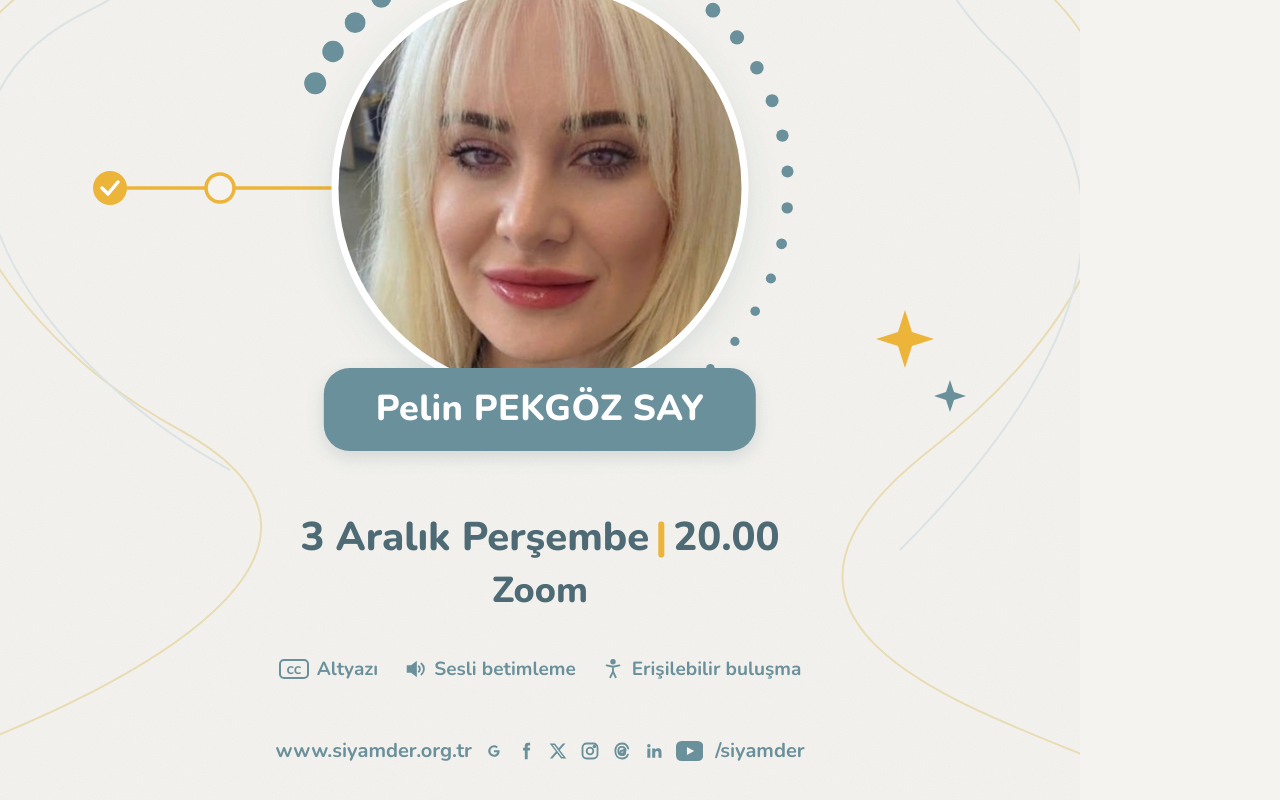
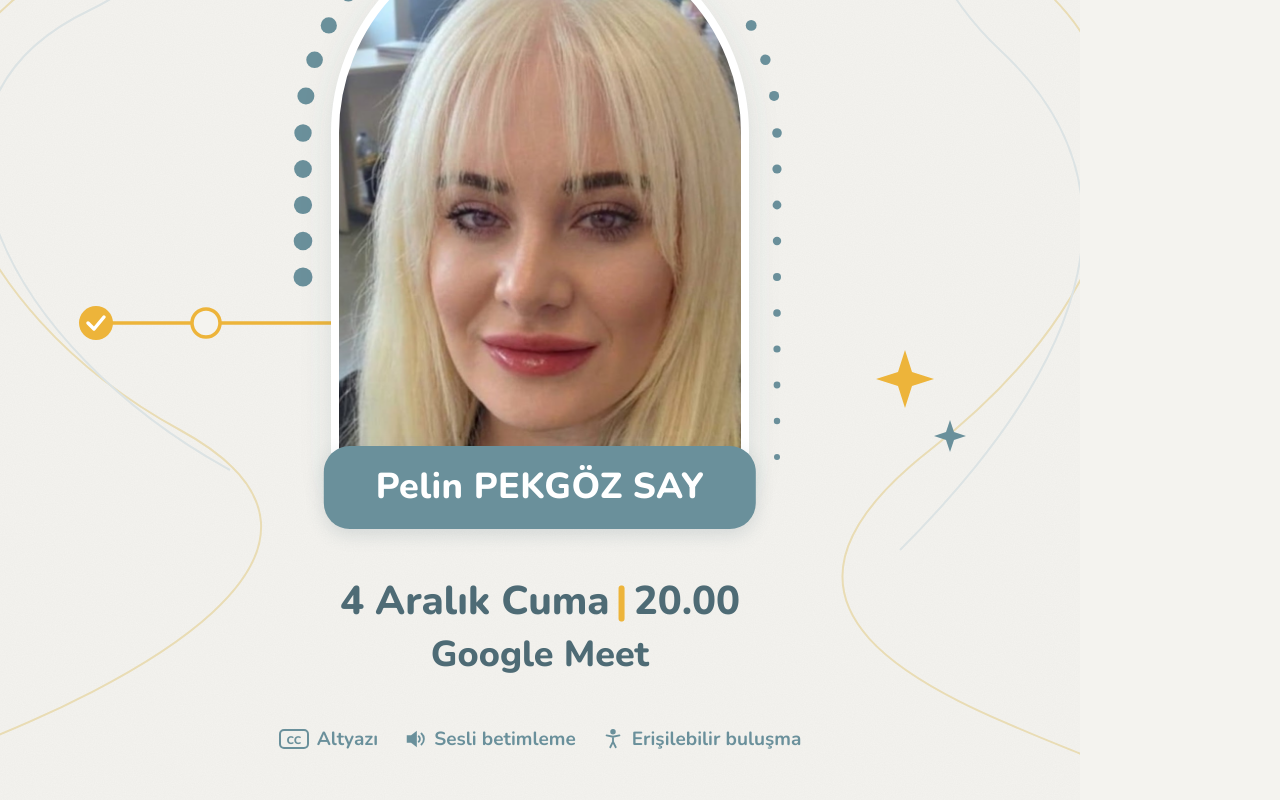
Before and after one commit to tuvanasumer56-prog/hyperframes-video, a website: page afisler/2026-12-03-engelliler-gunu/dilimizdeki-duvarlar.html in a window 1280 px wide. Shown: the part 550-1350 px from the top of the page. Drawn offline with nearby package versions, Linux system fonts and the light colour scheme.

Commit message:
Poster: 4 Aralık Cuma, Google Meet, arch photo frame, footer removed
Co-Authored-By: Claude Opus 5.5 <noreply@anthropic.com>
Claude-Session: https://claude.ai/code/session_012xReo7SfqfS81ih4SjGsQP

```diff
--- a/afisler/2026-12-03-engelliler-gunu/dilimizdeki-duvarlar.html
+++ b/afisler/2026-12-03-engelliler-gunu/dilimizdeki-duvarlar.html
@@ -42,10 +42,10 @@
   .baslik2 .y{font-weight:800;font-size:58px;color:var(--sari);letter-spacing:.01em;transform:translateX(-20px);line-height:1.1}
   .baslik2 .p{font-weight:700;font-size:32px;color:var(--petrol-koyu);letter-spacing:.02em;transform:translateX(30px);margin-top:4px}
   .cember{position:absolute;left:0;top:0}
-  .pill{top:918px;padding:16px 52px 18px}
+  .pill{top:996px;padding:16px 52px 18px}
   .pill b{font-size:36px}
-  .bilgi{top:1060px}
-  .erisim{top:1206px}
+  .bilgi{top:1124px}
+  .erisim{top:1276px}
 </style>
 </head>
 <body>
@@ -55,7 +55,7 @@
       <filter id="doku"><feTurbulence type="fractalNoise" baseFrequency=".9" numOctaves="3" seed="7"/>
         <feColorMatrix values="0 0 0 0 .3  0 0 0 0 .3  0 0 0 0 .28  0 0 0 .06 0"/></filter>
       <filter id="golge" x="-20%" y="-20%" width="140%" height="140%"><feDropShadow dx="0" dy="10" stdDeviation="16" flood-color="#4E6B75" flood-opacity=".18"/></filter>
-      <clipPath id="foto"><circle cx="540" cy="738" r="205"/></clipPath>
+      <clipPath id="foto"><path d="M335 1028 V683 A205 205 0 0 1 745 683 V1028 Z"/></clipPath>
     </defs>
     <rect width="1080" height="1350" filter="url(#doku)"/>
     <g fill="none" stroke-width="2">
@@ -65,26 +65,26 @@
       <path d="M1140 60 C 820 160, 860 470, 1000 600 S 1100 900, 900 1100" stroke="#DCE3E4"/>
     </g>
     <!-- sol: onay işaretli ilerleme çizgisi, çembere bağlanır -->
-    <g transform="translate(110 738)">
-      <line x1="0" y1="0" x2="225" y2="0" stroke="var(--sari)" stroke-width="3.5"/>
+    <g transform="translate(96 873)">
+      <line x1="0" y1="0" x2="239" y2="0" stroke="var(--sari)" stroke-width="3.5"/>
       <circle cx="0" cy="0" r="17" fill="var(--sari)"/>
       <path d="M-8 0 l6 6 10 -12" stroke="#fff" stroke-width="3.5" fill="none" stroke-linecap="round" stroke-linejoin="round"/>
       <circle cx="110" cy="0" r="14" fill="var(--zemin)" stroke="var(--sari)" stroke-width="3.5"/>
     </g>
-    <!-- noktalı yay -->
-    <g fill="var(--petrol)"><circle cx="315.2" cy="633.2" r="11.0"/><circle cx="333.0" cy="601.5" r="10.7"/><circle cx="355.1" cy="572.7" r="10.4"/><circle cx="381.3" cy="547.5" r="10.2"/><circle cx="410.8" cy="526.3" r="9.9"/><circle cx="443.1" cy="509.7" r="9.6"/><circle cx="477.5" cy="498.0" r="9.3"/><circle cx="513.2" cy="491.5" r="9.0"/><circle cx="549.5" cy="490.2" r="8.8"/><circle cx="585.6" cy="494.2" r="8.5"/><circle cx="620.7" cy="503.5" r="8.2"/><circle cx="654.1" cy="517.8" r="7.9"/><circle cx="685.1" cy="536.9" r="7.6"/><circle cx="712.9" cy="560.2" r="7.4"/><circle cx="737.0" cy="587.4" r="7.1"/><circle cx="756.9" cy="617.8" r="6.8"/><circle cx="772.1" cy="650.7" r="6.5"/><circle cx="782.4" cy="685.6" r="6.2"/><circle cx="787.5" cy="721.6" r="6.0"/><circle cx="787.2" cy="757.9" r="5.7"/><circle cx="781.6" cy="793.8" r="5.4"/><circle cx="770.9" cy="828.5" r="5.1"/><circle cx="755.2" cy="861.2" r="4.8"/><circle cx="734.9" cy="891.4" r="4.6"/><circle cx="710.4" cy="918.2" r="4.3"/><circle cx="682.2" cy="941.1" r="4.0"/></g>
-    <!-- fotoğraf çemberi (konuk belli olunca fotoğraf buraya) -->
-    <circle cx="540" cy="738" r="205" fill="#fff" filter="url(#golge)"/>
-    <image href="konuk-pelin.jpg" x="335" y="533" width="410" height="410" clip-path="url(#foto)" preserveAspectRatio="xMidYMid slice"/>
-    <circle cx="540" cy="738" r="205" fill="none" stroke="#fff" stroke-width="7"/>
+    <!-- noktalı yay (kemer çerçeveyi izler) -->
+    <g fill="var(--petrol)"><circle cx="303.0" cy="827.0" r="9.5"/><circle cx="303.0" cy="791.0" r="9.3"/><circle cx="303.0" cy="755.0" r="9.1"/><circle cx="303.0" cy="719.0" r="8.9"/><circle cx="303.0" cy="683.0" r="8.7"/><circle cx="305.9" cy="645.9" r="8.5"/><circle cx="314.6" cy="609.8" r="8.3"/><circle cx="328.8" cy="575.4" r="8.1"/><circle cx="348.3" cy="543.7" r="7.9"/><circle cx="372.4" cy="515.4" r="7.7"/><circle cx="400.7" cy="491.3" r="7.5"/><circle cx="432.4" cy="471.8" r="7.3"/><circle cx="466.8" cy="457.6" r="7.1"/><circle cx="502.9" cy="448.9" r="6.9"/><circle cx="540.0" cy="446.0" r="6.7"/><circle cx="577.1" cy="448.9" r="6.5"/><circle cx="613.2" cy="457.6" r="6.3"/><circle cx="647.6" cy="471.8" r="6.2"/><circle cx="679.3" cy="491.3" r="6.0"/><circle cx="707.6" cy="515.4" r="5.8"/><circle cx="731.7" cy="543.7" r="5.6"/><circle cx="751.2" cy="575.4" r="5.4"/><circle cx="765.4" cy="609.8" r="5.2"/><circle cx="774.1" cy="645.9" r="5.0"/><circle cx="777.0" cy="683.0" r="4.8"/><circle cx="777.0" cy="719.0" r="4.6"/><circle cx="777.0" cy="755.0" r="4.4"/><circle cx="777.0" cy="791.0" r="4.2"/><circle cx="777.0" cy="827.0" r="4.0"/><circle cx="777.0" cy="863.0" r="3.8"/><circle cx="777.0" cy="899.0" r="3.6"/><circle cx="777.0" cy="935.0" r="3.4"/><circle cx="777.0" cy="971.0" r="3.2"/><circle cx="777.0" cy="1007.0" r="3.0"/></g>
+    <!-- kemer fotoğraf çerçevesi -->
+    <path d="M335 1028 V683 A205 205 0 0 1 745 683 V1028 Z" fill="#fff" filter="url(#golge)"/>
+    <image href="konuk-pelin-genis.jpg" x="335" y="478" width="410" height="550" clip-path="url(#foto)" preserveAspectRatio="xMidYMin slice"/>
+    <path d="M335 1028 V683 A205 205 0 0 1 745 683 V1028 Z" fill="none" stroke="#fff" stroke-width="8"/>
     <!-- sağ: kâğıt uçak + kesik rota -->
     <path d="M880 430 C 940 410, 960 460, 1000 440 S 1060 380, 1100 400" fill="none" stroke="var(--petrol)" stroke-width="3" stroke-dasharray="10 11" stroke-linecap="round"/>
     <g transform="translate(770 470) rotate(-14)" fill="none" stroke="var(--petrol-koyu)" stroke-width="3.5" stroke-linejoin="round">
       <path d="M0 0 L118 -30 L44 26 Z" fill="#FBFAF7"/><path d="M44 26 L50 52 L65 12"/><path d="M118 -30 L44 26"/>
     </g>
     <!-- pırıltılar -->
-    <path d="M905 860 l7 22 22 7 -22 7 -7 22 -7 -22 -22 -7 22 -7z" fill="var(--sari)"/>
-    <path d="M950 930 l4 12 12 4 -12 4 -4 12 -4 -12 -12 -4 12 -4z" fill="var(--petrol)"/>
+    <path d="M905 900 l7 22 22 7 -22 7 -7 22 -7 -22 -22 -7 22 -7z" fill="var(--sari)"/>
+    <path d="M950 970 l4 12 12 4 -12 4 -4 12 -4 -12 -12 -4 12 -4z" fill="var(--petrol)"/>
   </svg>
 
   <img class="logo" src="siyamder-ankara-logo.png" alt="SİYAMDER Ankara Yerel Kurulu">
@@ -97,8 +97,8 @@
   <div class="pill"><b>Pelin PEKGÖZ SAY</b></div>
 
   <div class="bilgi">
-    <div class="t">3 Aralık Perşembe<em>|</em>20.00</div>
-    <div class="p">Zoom</div>
+    <div class="t">4 Aralık Cuma<em>|</em>20.00</div>
+    <div class="p">Google Meet</div>
   </div>
 
   <div class="erisim">
@@ -107,17 +107,6 @@
     <span><svg width="22" height="22" viewBox="0 0 24 24" fill="none" stroke="currentColor" stroke-width="2" stroke-linecap="round"><circle cx="12" cy="4" r="2" fill="currentColor"/><path d="M5 8l7 1.5L19 8M12 9.5V15l-3 6M12 15l3 6"/></svg>Erişilebilir buluşma</span>
   </div>
 
-  <div class="footer">
-    <span>www.siyamder.org.tr</span>
-    <svg viewBox="0 0 24 24"><path fill="currentColor" d="M12 11v2.4h3.9c-.2 1-1.3 3-3.9 3-2.4 0-4.3-2-4.3-4.4S9.6 7.6 12 7.6c1.3 0 2.3.6 2.8 1l1.9-1.8C15.5 5.7 13.9 5 12 5a7 7 0 1 0 0 14c4 0 6.7-2.8 6.7-6.8l-.1-1.2z"/></svg>
-    <svg viewBox="0 0 24 24"><path fill="currentColor" d="M14 8V6.5c0-.7.2-1 1.1-1H17V2h-2.8C11.6 2 10.6 3.5 10.6 6v2H8.5v3.4h2.1V22H14V11.4h2.6l.4-3.4z"/></svg>
-    <svg viewBox="0 0 24 24"><path fill="currentColor" d="M17.8 3h3.1l-6.8 7.8L22 21h-6.2l-4.9-6.4L5.3 21H2.2l7.3-8.3L2 3h6.4l4.4 5.8zm-1.1 16.2h1.7L7.4 4.7H5.5z"/></svg>
-    <svg viewBox="0 0 24 24" fill="none" stroke="currentColor" stroke-width="2.2"><rect x="3" y="3" width="18" height="18" rx="5"/><circle cx="12" cy="12" r="4"/><circle cx="17.3" cy="6.7" r="1" fill="currentColor"/></svg>
-    <svg viewBox="0 0 24 24" fill="none" stroke="currentColor" stroke-width="2.2" stroke-linecap="round"><path d="M16.5 11.5c-.3-3-2-4.5-4.5-4.5-2.8 0-4.5 2.2-4.5 5s1.7 5 4.5 5c2.4 0 3.8-1.3 3.8-3s-1.4-2.6-3.2-2.6c-1.6 0-2.6.9-2.6 2 0 1 .8 1.7 2 1.7 2.6 0 3.6-2.8 2.6-5.5"/><path d="M19.5 9C18.4 4.9 15.6 3 12 3 7 3 4 6.6 4 12s3 9 8 9c3.4 0 6-1.7 7-4.6"/></svg>
-    <svg viewBox="0 0 24 24"><path fill="currentColor" d="M4 9h3.6v11H4zM5.8 3.5a2.1 2.1 0 1 1 0 4.2 2.1 2.1 0 0 1 0-4.2M9.8 9h3.4v1.5c.5-.9 1.7-1.8 3.5-1.8 3.7 0 4.3 2.4 4.3 5.5V20h-3.6v-5.2c0-1.3 0-2.9-1.8-2.9s-2.1 1.4-2.1 2.8V20H9.8z"/></svg>
-    <svg viewBox="0 0 30 22"><rect width="30" height="22" rx="6" fill="currentColor"/><path d="M12 6.5v9l8-4.5z" fill="var(--zemin)"/></svg>
-    <span>/siyamder</span>
-  </div>
 
 </div>
 </body>
```
Also changed, not shown: afisler/2026-12-03-engelliler-gunu/dilimizdeki-duvarlar-afis-1080x1350.png, afisler/2026-12-03-engelliler-gunu/konuk-pelin-genis.jpg (added), afisler/2026-12-03-engelliler-gunu/konuk-pelin.jpg (deleted).
